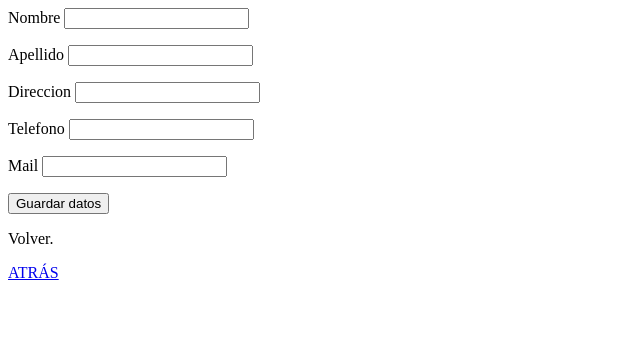
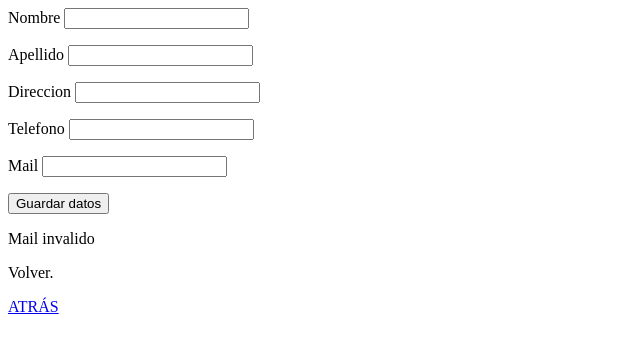
Before and after one commit to GrupoETICUndec/none, a PHP site: page /registra.php in a window 1280 px wide. Shown: the top 353 px of the page, without its empty margins (0-640 px from the left). Run offline with PHP 8.4, Linux system fonts and the light colour scheme; data that the repository does not hold is empty.

Commit message:
Se cambia el metodo $_POST por la funcion filter_input. Se agrega comprobacion de correo electronico.

```diff
--- a/registra.php
+++ b/registra.php
@@ -1,7 +1,7 @@
 <html>
 
     <head>
-<title>Guardamos los datos en la base de datos</title>
+	<title>Carga de datos</title>
     </head>
 
     <body>
@@ -16,19 +16,24 @@
 	</form>
 	<?php
 
-$nombre = $_POST["nombre"];
-$apellido = $_POST["apellido"];
-$direccion = $_POST["direccion"];
-$telefono = $_POST["telefono"];
-$mail = $_POST["mail"];
-
+	    $nombre = filter_input(INPUT_POST, "nombre");
+	    $apellido = filter_input(INPUT_POST,"apellido");
+	    $direccion = filter_input(INPUT_POST,"direccion");
+	    $telefono = filter_input(INPUT_POST,"telefono");
+	    if(!filter_input(INPUT_POST, "mail",FILTER_VALIDATE_EMAIL)){
+		echo "<p>Mail invalido</p>";
+		$mail = "";
+	    }else{
+		$mail = filter_input(INPUT_POST, "mail");
 		include("abre_conexion.php");
 
-$_GRABAR_SQL = "INSERT INTO $tabla_db1 (nombre,apellido,direccion,telefono,mail) VALUES ('$nombre','$apellido','$direccion','$telefono',
-'$mail')";
+		$_GRABAR_SQL = "INSERT INTO $tabla_db1 (nombre,apellido,direccion,telefono,mail) VALUES ('$nombre','$apellido','$direccion','$telefono','$mail')";
 		$conexion_db->query($_GRABAR_SQL);
 
 		include("cierra_conexion.php");
+	    }
+
+
 
 	    echo "
 	    <p>Volver.</p>
```
Lines whose indentation alone changed are shown as unchanged.
